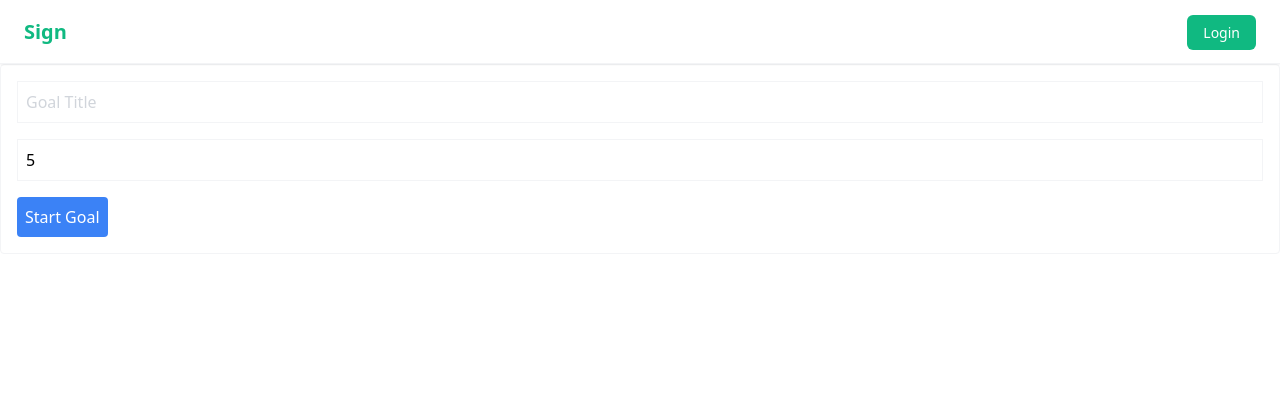
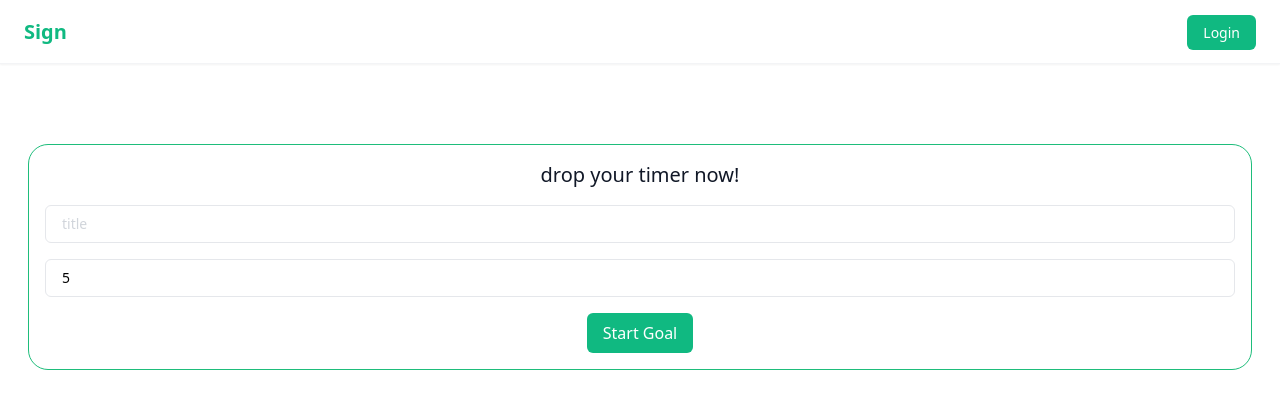
Before and after one commit to Raina-Moon/mini-goal-project, a Next.js app in the folder frontend/: page / in a window 1280 px wide. Shown: the top 408 px of the page. Built offline with nearby package versions, Linux system fonts and the light colour scheme.

Commit message:
💄 design: Enhance GoalForm with improved styling and integrate GlobalInput and GlobalButton components

```diff
--- a/frontend/src/app/dashboard/GoalForm.tsx
+++ b/frontend/src/app/dashboard/GoalForm.tsx
@@ -2,6 +2,8 @@
 
 import { useState } from "react";
 import { createGoal } from "@/utils/api";
+import GlobalInput from "@/components/ui/GlobalInput";
+import GlobalButton from "@/components/ui/GlobalButton";
 
 const GoalForm = ({ onGoalCreated }: { onGoalCreated: () => void }) => {
   const [title, setTitle] = useState("");
@@ -18,24 +20,31 @@ const GoalForm = ({ onGoalCreated }: { onGoalCreated: () => void }) => {
   };
 
   return (
-        <form onSubmit={handleSubmit} className="space-y-4 p-4 border rounded">
-            <input
+    <form
+      onSubmit={handleSubmit}
+      className="space-y-4 mx-7 mt-20 p-4 border border-primary-500 rounded-[20px]"
+    >
+      <div className="flex flex-row items-center justify-center">
+        <h1 className="font-medium text-xl text-center text-gray-900">
+          drop your timer now!
+        </h1>
+        <img />
+      </div>
+      <GlobalInput
         value={title}
         onChange={(e) => setTitle(e.target.value)}
-                placeholder="Goal Title"
-                className="border p-2 w-full"
-                required
+        placeholder="title"
+        className="border p-2 w-full focus:outline-none"
       />
-            <input
+      <GlobalInput
         type="number"
-                value={duration}
+        value={String(duration)}
         onChange={(e) => setDuration(Number(e.target.value))}
         className="border p-2 w-full"
-                required
       />
-            <button type="submit" className="bg-blue-500 text-white p-2 rounded">
-                Start Goal
-            </button>
+      <div className="flex justify-center">
+        <GlobalButton type="submit">Start Goal</GlobalButton>
+      </div>
     </form>
   );
 };
```
Lines whose indentation alone changed are shown as unchanged.
